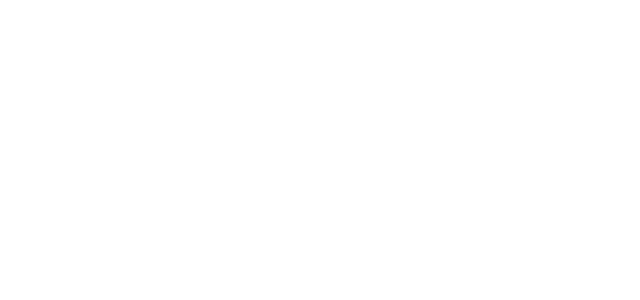
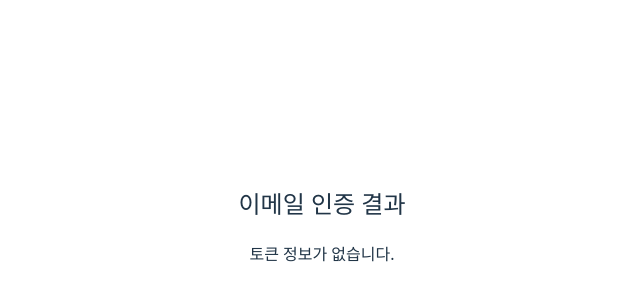
Before and after one commit to 2025tj/tjproject_frontend_login, a React (Vite) app in the folder tjp_react/: page /email/verify in a window 1280 px wide. Before the commit this address had no page. Shown: the part 174-474 px from the top of the page, without its empty margins (318-958 px from the left). Built offline with nearby package versions, Linux system fonts and the light colour scheme.

Commit message:
feat: 이메일 인증 구현

```diff
--- a/tjp_react/src/App.jsx
+++ b/tjp_react/src/App.jsx
@@ -1,11 +1,13 @@
 import { useState } from 'react'
 import AppRouter from './router/AppRouter'
 import './App.css'
+import GlobalModalAlert from './components/GlobalModalAlert'
 
 function App() {
 
   return (
     <>
+      <GlobalModalAlert />
       <AppRouter />
     </>
   )
--- /dev/null
+++ b/tjp_react/src/components/GlobalModalAlert.jsx
@@ -0,0 +1,75 @@
+import React, { useEffect } from 'react'
+import { useDispatch, useSelector } from 'react-redux';
+import { clearWarning } from '../features/auth/authSlice';
+
+const overlayStyle = {
+  position: 'fixed',
+  top: 0, left: 0, right: 0, bottom: 0,
+  backgroundColor: 'rgba(0,0,0,0.5)',
+  display: 'flex',
+  justifyContent: 'center',
+  alignItems: 'center',
+  zIndex: 1500,
+};
+
+const modalStyle = {
+  backgroundColor: '#fff',
+  padding: '1.5rem 2rem',
+  borderRadius: '8px',
+  boxShadow: '0 4px 12px rgba(0,0,0,0.15)',
+  maxWidth: '400px',
+  width: '90%',
+  textAlign: 'center',
+  fontSize: '1rem',
+  color: '#333',
+  position: 'relative',
+};
+
+const closeBtnStyle = {
+  position: 'absolute',
+  top: '8px',
+  right: '12px',
+  fontSize: '1.2rem',
+  background: 'none',
+  border: 'none',
+  cursor: 'pointer',
+};
+
+const GlobalModalAlert = () => {
+  const warning = useSelector(state => state.auth.warning)
+  const dispatch = useDispatch()
+
+  // 1.5초 후 자동 닫기
+  useEffect(() => {
+    if (!warning) return;
+    const timer = setTimeout(() => {
+      dispatch(clearWarning());
+    }, 1500);
+    return () => clearTimeout(timer);
+  }, [warning, dispatch]);
+
+  if (!warning) return null;
+
+  return (
+    <div style={overlayStyle} onClick={() => dispatch(clearWarning())}>
+      <div
+        style={modalStyle}
+        onClick={e => e.stopPropagation()} // 모달 밖 클릭시 닫히지만, 모달 안 클릭은 닫히지 않게
+        role="alertdialog"
+        aria-live="assertive"
+        aria-modal="true"
+      >
+        <button
+          aria-label="Close alert"
+          onClick={() => dispatch(clearWarning())}
+          style={closeBtnStyle}
+        >
+          &times;
+        </button>
+        <p>⚠️ {warning}</p>
+      </div>
+    </div>
+  )
+}
+
+export default GlobalModalAlert
--- a/tjp_react/src/components/LoginForm.jsx
+++ b/tjp_react/src/components/LoginForm.jsx
@@ -2,10 +2,9 @@
 import { useDispatch } from 'react-redux'
 import { useNavigate } from 'react-router'
 import api from '../utils/axios'
-import { login } from '../features/auth/authSlice'
+import { setWarning, clearWarning, login } from '../features/auth/authSlice'
 // 헤더 전용 저장 함수만 import
 import { saveAccessFromHeaders, checkLogin } from '../utils/authUtils'
-import axios from 'axios'
 
 const LoginForm = () => {
   const [form, setForm] = useState({ email: '', password: '' })
@@ -35,8 +34,16 @@
         return
       }
 
+      // warning 메시지 있으면 Redux에 저장
+      if (res.data.warning) {
+        dispatch(setWarning(res.data.warning))
+      } else {
+        dispatch(clearWarning())
+      }
+
       dispatch(login(user))
       navigate('/')
+
     } catch (err) {
       console.error("로그인 실패: ", err)
       if (err.response?.status === 401) {
--- a/tjp_react/src/features/auth/authSlice.js
+++ b/tjp_react/src/features/auth/authSlice.js
@@ -17,9 +17,15 @@
         logout(state) {
             state.isAuthenticated = false
             state.user = null
+        },
+        setWarning: (state, action) => {
+            state.warning = action.payload
+        },
+        clearWarning: (state) => {
+            state.warning = null
         }
     }
 })
 
-export const { login, logout} = authSlice.actions
+export const { login, logout, setWarning, clearWarning } = authSlice.actions
 export default authSlice.reducer
--- /dev/null
+++ b/tjp_react/src/pages/EmailVerify.jsx
@@ -0,0 +1,53 @@
+// src/pages/EmailVerify.jsx
+import { useEffect, useRef, useState } from 'react';
+import { useSearchParams } from 'react-router-dom';
+import api from '../utils/axios';
+
+export default function EmailVerify() {
+  const [searchParams] = useSearchParams();
+  const [result, setResult] = useState('인증 처리 중...');
+  const token = searchParams.get('token');
+
+  const hasRun = useRef(false)
+
+  // 1. 토큰으로 백엔드에 인증 요청
+  useEffect(() => {
+    if (hasRun.current) return
+    hasRun.current = true;
+    if (!token) {
+      setResult('토큰 정보가 없습니다.');
+      return;
+    }
+    api.get(`/auth/verify?token=${token}`)
+      .then(res => setResult(res.data))
+      .catch(err => {
+        setResult(
+          err.response?.data
+            ? err.response.data
+            : '알 수 없는 오류로 인증에 실패했습니다.'
+        );
+      });
+  }, [token]);
+
+  // 2. 인증 성공 메시지에 따라 자동 리디렉트
+  useEffect(() => {
+    if (result === '이메일 인증이 완료되었습니다.') {
+      // 2초 후 로그인 페이지로 이동
+      setTimeout(() => {
+        window.location.href = '/login';
+      }, 2000);
+    }
+  }, [result]);
+
+  return (
+    <div style={{ margin: '2rem', textAlign: 'center' }}>
+      <h2>이메일 인증 결과</h2>
+      <p>{result}</p>
+      {result === '이메일 인증이 완료되었습니다.' && (
+        <p style={{ color: 'gray', fontSize: '0.9rem' }}>
+          2초 후 로그인 화면으로 이동합니다...
+        </p>
+      )}
+    </div>
+  );
+}
--- a/tjp_react/src/router/AppRouter.jsx
+++ b/tjp_react/src/router/AppRouter.jsx
@@ -8,6 +8,7 @@
 import { useDispatch, useSelector } from 'react-redux'
 import { login, logout } from '../features/auth/authSlice'
 import MyPage from '../pages/MyPage'
+import EmailVerify from '../pages/EmailVerify'
 
 const AppRouter = () => {
     const [loading, setLoading] = useState(true)
@@ -55,6 +56,7 @@
                         : <Navigate to="/" replace />} />
                 {/* <Route path="/oauth2/redirect" element={<OAuth2Redirect />} /> */}
                 <Route path="/oauth2/callback" element={<OAuth2Redirect />} />
+                <Route path="/email/verify" element={<EmailVerify />} />
             </Routes>
         </BrowserRouter>
     )
```
